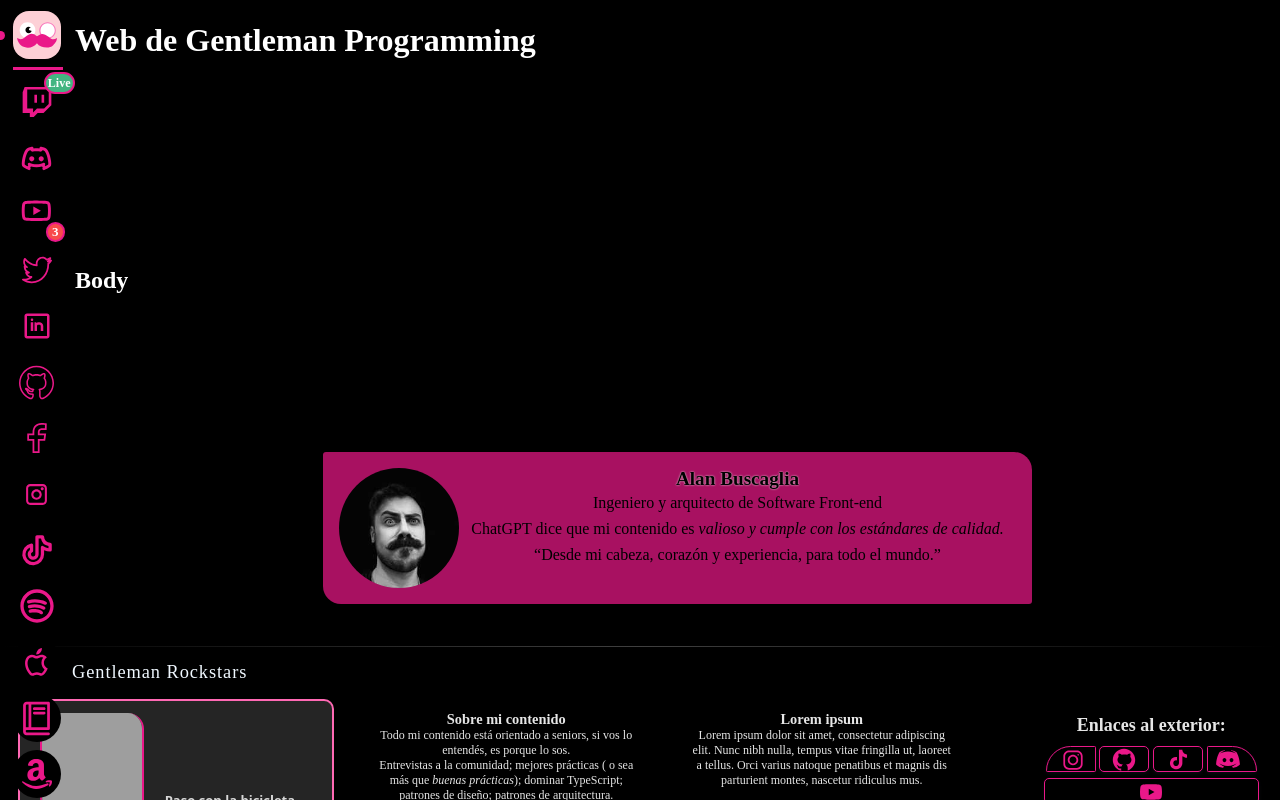
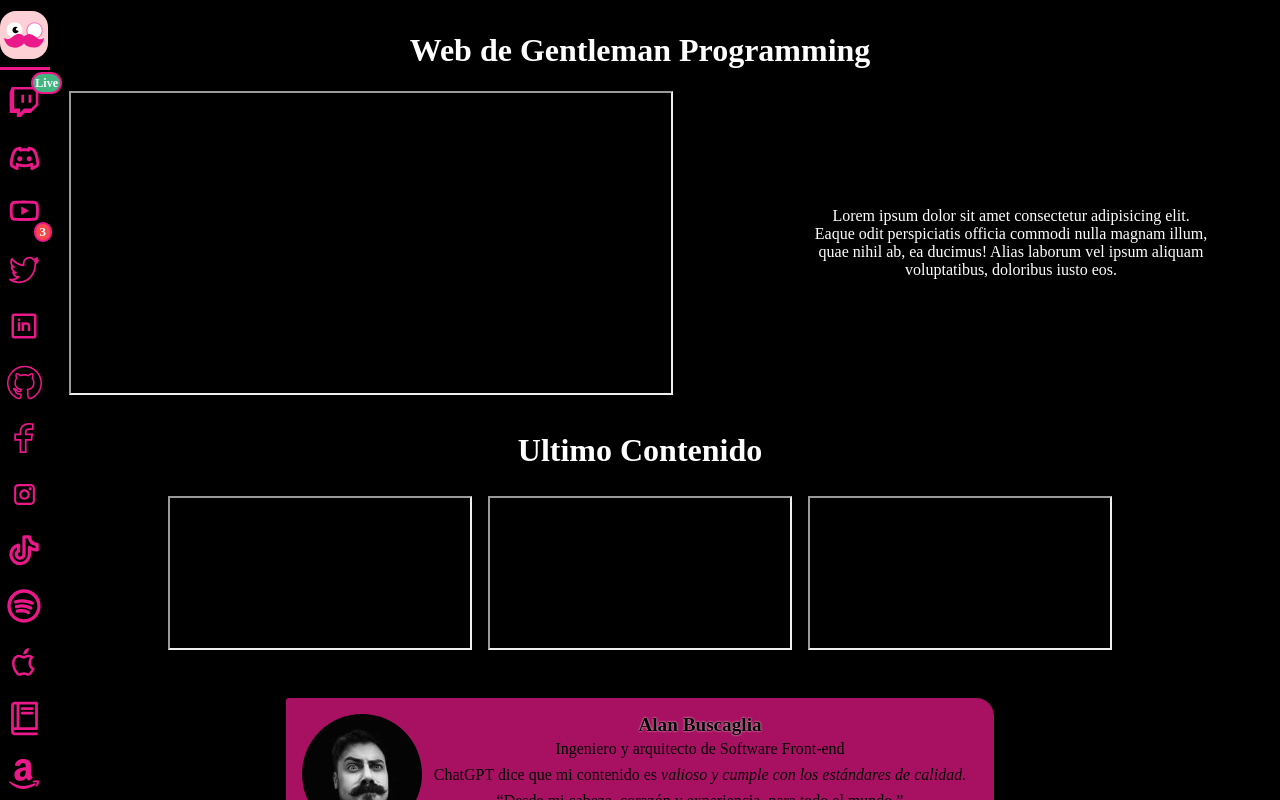
Before and after one commit to Gentleman-Programming/gentleman-programming-web, a Next.js app: page / in a window 1280 px wide. Shown: the top 800 px of the page. Built offline with nearby package versions, Linux system fonts and the light colour scheme; grey boxes are pictures that could not be loaded.

Commit message:
add feat: home page

```diff
--- a/app/Home/components/Body/Body.tsx
+++ b/app/Home/components/Body/Body.tsx
@@ -5,7 +5,12 @@ import style from './body.module.css';
 export const Body: React.FC = () => {
   return (
     <div className={style.body__container}>
-      <h2>Body</h2>
+      <h2 className={style.title}>Ultimo Contenido</h2>
+      <div className={style.iframe_container}>
+        <iframe src=""></iframe>
+        <iframe src=""></iframe>
+        <iframe src=""></iframe>
+      </div>
     </div>
   );
 };
--- a/app/Home/components/Body/body.module.css
+++ b/app/Home/components/Body/body.module.css
@@ -1,8 +1,17 @@
 .body__container{
-  grid-area: BD;
+  /* grid-area: BD; */
   display: flex;
-  flex-direction: row;
+  flex-direction: column;
   align-items: center;
   background-color: var(--COLOR-TUTI-PRIMARY);
   color: var(--COLOR-WHITE);
 }
+
+.iframe_container{
+  display: flex;
+  gap: 16px;
+}
+
+.title{
+  font-size: 2rem;
+}
--- a/app/Home/components/Footer/footer.module.css
+++ b/app/Home/components/Footer/footer.module.css
@@ -1,6 +1,6 @@
 .footer {
   display: flow-root;
-  grid-area: FT;
+  /* grid-area: FT; */
   font-family: "Fira Mono";
   background: linear-gradient(180deg, #000000 88%, #ea1889 100%);
   color: rgba(255, 255, 255, 0.9);
--- a/app/Home/components/Header/Header.tsx
+++ b/app/Home/components/Header/Header.tsx
@@ -5,7 +5,16 @@ import style from './header.module.css';
 export const Header: FC = () => {
   return (
     <header className={style.header__container}>
-      <h1>Web de Gentleman Programming</h1>
+      <h1 className={style.title}>Web de Gentleman Programming</h1>
+      <div className={style.div}>
+        <iframe src="" width={'600px'} height={'300px'}></iframe>
+        <p className={style.content}>
+          Lorem ipsum dolor sit amet consectetur adipisicing elit. Eaque odit
+          perspiciatis officia commodi nulla magnam illum, quae nihil ab, ea
+          ducimus! Alias laborum vel ipsum aliquam voluptatibus, doloribus iusto
+          eos.
+        </p>
+      </div>
     </header>
   );
 };
--- a/app/Home/components/Header/header.module.css
+++ b/app/Home/components/Header/header.module.css
@@ -1,11 +1,28 @@
 .header__container {
-  grid-area: HD;
+  /* grid-area: HD; */
   display: flex;
-  flex-direction: columm;
+  flex-direction: column;
   align-items: center;
-  background-color: var(--COLOR-TUTI-PRIMARY);
+  justify-content: center;
   color: var(--COLOR-WHITE);
   padding: 11px 0;
   max-height: 100vh;
   overflow-y: nome;
 }
+
+.div{
+  width: 100%;
+  display: flex;
+  flex-direction: row;
+  justify-content: space-around;
+  align-items: center;
+}
+
+.content{
+  width: 400px;
+  text-align: center;
+}
+
+.title{
+  font-size: 2rem;
+}
--- a/app/Home/components/PreFooter/alancard.module.css
+++ b/app/Home/components/PreFooter/alancard.module.css
@@ -5,6 +5,7 @@
   border-radius: 3px 18px 3px 18px;
   background-color: #ea1888b7;
   transition: 250ms;
+  margin-top: 3rem;
 }
 .footer__alanCard:hover {
   transition: 250ms;
--- a/app/Home/components/PreFooter/prefooter.module.css
+++ b/app/Home/components/PreFooter/prefooter.module.css
@@ -1,6 +1,6 @@
 .prefooter {
   font-family: "Fira Mono";
-  grid-area: PF;
+  /* grid-area: PF; */
   flex-direction: row;
   display: flex;
   background-color: black;
--- a/app/Home/home.module.css
+++ b/app/Home/home.module.css
@@ -18,13 +18,13 @@
   --COLOR-TUTI-NAVBAR-SELECTED-ICONS: #666666;
   --COLOR-TUTI-NAVBAR-SELECTED-HOME: #FDD0D6;
 
-  display: grid;
+  /* display: grid;
   grid-template-columns: 75px auto;
   grid-template-rows: 10% 50% 20% 20%;
   grid-template-areas:
     "NL HD"
     "NL BD"
     "NL PF"
-    "NL FT";
-  max-height: 100%;
+    "NL FT"; */
+  min-height: 100%;
 }
--- a/app/components/Navbar/components/NavBar/navBar.module.css
+++ b/app/components/Navbar/components/NavBar/navBar.module.css
@@ -1,5 +1,6 @@
 .navbar__container {
-  grid-area: NL;
+  position: absolute;
+  /* grid-area: NL; */
   display: flex;
   flex-direction: column;
   align-items: center;
--- a/app/styles/global.css
+++ b/app/styles/global.css
@@ -1,4 +1,5 @@
 body {
   margin: 0 0 0 0;
   padding: 0 0 0 0;
+  background-color: #000000;
 }
```
